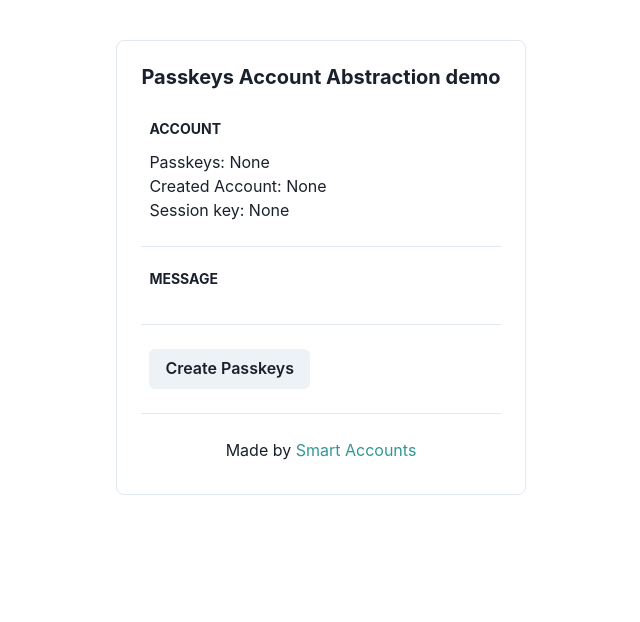
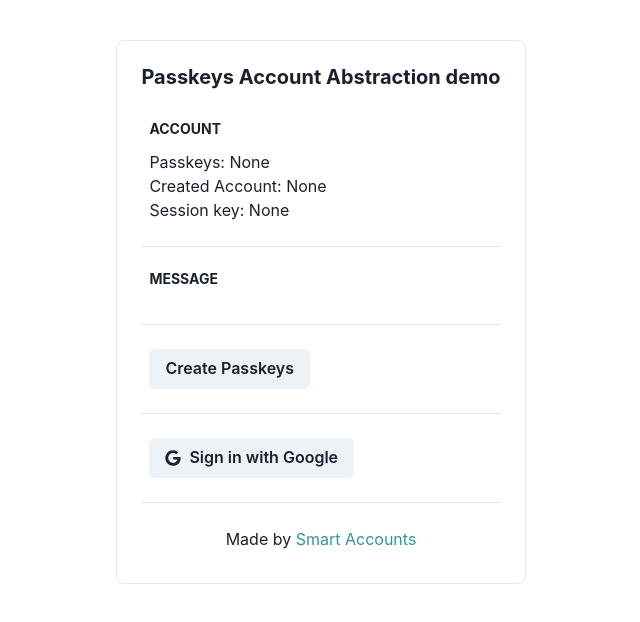
Before and after one commit to ququzone/passkeys-wallet-ui, a React (Vite) app: page / in a window 1280 px wide. Shown: the top 622 px of the page, without its empty margins (319-959 px from the left). Built offline with nearby package versions, Linux system fonts and the light colour scheme.

Commit message:
complete popup openid

```diff
--- a/package.json
+++ b/package.json
@@ -9,6 +9,7 @@
     "preview": "vite preview"
   },
   "dependencies": {
+    "@chakra-ui/icons": "^2.1.1",
     "@chakra-ui/react": "^2.8.1",
     "@emotion/react": "^11.11.1",
     "@emotion/styled": "^11.11.0",
@@ -22,6 +23,8 @@
     "mobx-react-lite": "^4.0.5",
     "react": "^18.2.0",
     "react-dom": "^18.2.0",
+    "react-icons": "^4.11.0",
+    "react-oauth-popup": "^1.0.5",
     "smart-accounts": "^0.1.12",
     "uuid": "^9.0.0"
   },
@@ -31,6 +34,7 @@
     "@types/react": "^18.2.15",
     "@types/react-dom": "^18.2.7",
     "@types/uuid": "^9.0.3",
+    "@types/webextension-polyfill": "^0.10.5",
     "@typescript-eslint/eslint-plugin": "^6.0.0",
     "@typescript-eslint/parser": "^6.0.0",
     "@vitejs/plugin-react": "^4.0.3",
--- a/src/App.tsx
+++ b/src/App.tsx
@@ -8,6 +8,7 @@ import { SmartAccount } from "smart-accounts";
 import { SessionKeySigner } from "smart-accounts";
 
 import { Heading, Center, Box, Button, Stack, StackDivider, Text, Wrap, WrapItem, Link } from "@chakra-ui/react";
+import { FaGoogle } from "react-icons/fa";
 import { BigNumber, ethers } from "ethers";
 import { hexZeroPad } from "ethers/lib/utils";
 
@@ -33,7 +34,8 @@ const App = observer(() => {
   const nftAddr = "0xA3Ce183b2EA38053f85A160857E6f6A8C10EF5f7";
   const rpc = "https://babel-api.testnet.iotex.io";
   const bundler = "https://bundler.testnet.w3bstream.com";
-  const paymaster = "https://paymaster.testnet.w3bstream.com/rpc/d98ecac885f4406d87517263b83cb237";
+  const paymaster = "http://localhost:8888/rpc/1234567890";
+  //const paymaster = "https://paymaster.testnet.w3bstream.com/rpc/d98ecac885f4406d87517263b83cb237";
 
   useEffect(() => {
     const storedKeyJson = localStorage.getItem("smart-accounts:key");
@@ -55,6 +57,7 @@ const App = observer(() => {
     const credential = await createPasskeyCredential("SmartAccounts");
     localStorage.setItem("smart-accounts:key", JSON.stringify(credential));
     localStorage.removeItem(`smart-accounts:account:${chainId}`);
+    sessionStorage
     base.account = '';
     base.stage = 1;
     base.storedPasskeys = credential;
@@ -218,6 +221,59 @@ const App = observer(() => {
     }
   }
 
+
+  useEffect(() => {
+    window.setInterval(() => {
+      try {
+        const currentUrl = window.location.href;
+        const params = new URL(currentUrl);
+        if(params.hash.startsWith("#id_token")) {
+          base.parent = false;
+          localStorage.setItem('zk:idToken', params.hash.substring(10));
+          window.close()
+        }
+      } catch (error) {
+        // eslint-ignore-line
+      }
+    }, 700);
+  });
+  useEffect(() => {
+    window.setInterval(() => {
+      try {
+        const idToken = localStorage.getItem('zk:idToken');
+        if(base.parent && idToken != '') {
+          // TODO process prove
+          console.log('process zk prove...');
+          localStorage.setItem('zk:idToken', '');
+        }
+      } catch (error) {
+        // eslint-ignore-line
+      }
+    }, 700);
+  });
+
+  const signGoogle = async () => {
+    // TODO generate nonce
+    const params = new URLSearchParams();
+    params.append('client_id', '73560409000-bukjdqgu0an9jrhastgucspohtjd0ehd.apps.googleusercontent.com');
+    params.append('redirect_uri', "http://localhost:5173/");
+    params.append('response_type', 'id_token');
+    params.append('scope', 'openid');
+    params.append('nonce', "1");
+
+    const authUrl = `https://accounts.google.com/o/oauth2/v2/auth?${params.toString()}`;
+
+    const width = 500;
+    const height = 500;
+    const left = window.screenX + (window.outerWidth - width) / 2;
+    const top = window.screenY + (window.outerHeight - height) / 2.5;
+    window.open(
+      authUrl,
+      "Connect",
+      `width=${width},height=${height},left=${left},top=${top},popup=true`,
+    );
+  }
+
   return (
     <Center p="10">
       <Box borderWidth='1px' borderRadius='lg' p='6'>
@@ -274,6 +330,18 @@ const App = observer(() => {
               }
             </Wrap>
           </Box>
+
+          <Box p='2'>
+            <Wrap spacing={4}>
+              <WrapItem>
+                <Button leftIcon={<FaGoogle />} onClick={signGoogle}>
+                  <Center>
+                    <Text>Sign in with Google</Text>
+                  </Center>
+                </Button>
+              </WrapItem>
+            </Wrap>
+          </Box>
           <Box p='2'>
             <Stack direction='row' justify='center'>
               <Text>Made by <Link isExternal color="teal.500" href="https://github.com/ququzone/smart-accounts">Smart Accounts</Link></Text>
--- a/src/store/base.ts
+++ b/src/store/base.ts
@@ -23,4 +23,5 @@ export class BaseStore {
   messages: Message[] = [];
   storedPasskeys: { challenge: string; registration: RegistrationEncoded; } | null = null;
   ecdsaWallet: ethers.Wallet | null = null;
+  parent = true;
 }
--- a/tsconfig.json
+++ b/tsconfig.json
@@ -1,8 +1,8 @@
 {
   "compilerOptions": {
-    "target": "ES2020",
+    "target": "ES2021",
     "useDefineForClassFields": true,
-    "lib": ["ES2020", "DOM", "DOM.Iterable"],
+    "lib": ["ES2021", "DOM", "DOM.Iterable"],
     "module": "commonjs",
     "skipLibCheck": true,
 
--- a/vite.config.ts
+++ b/vite.config.ts
@@ -6,5 +6,11 @@ export default defineConfig({
   plugins: [react()],
   define: {
     global: {},
-  }
+  },
+  server: {
+    headers: {
+      "Cross-Origin-Embedder-Policy": "require-corp",
+      "Cross-Origin-Opener-Policy": "same-origin",
+    },
+  },
 })
```
Also changed, not shown: 1 other file (tests, documents, lock files or other folders).
